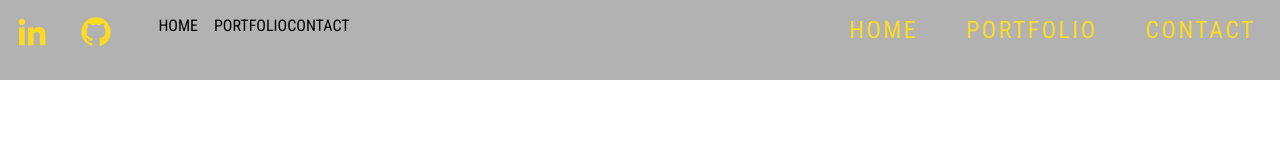
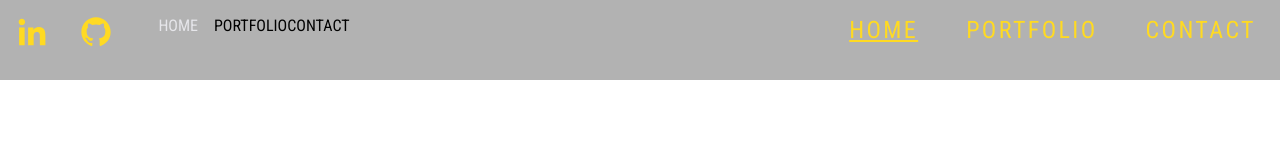
Before and after one commit to RokasGiedrys/astronaut-portfolio, a React (Create React App) app: page / in a window 1280 px wide. Shown: the top 160 px of the page. Built offline with nearby package versions, Linux system fonts and the light colour scheme; the HTML template or start-up script is replaced by a standard one.

Commit message:
router paths updated

```diff
--- a/src/components/mobile-navigation/mobile-navigation.component.jsx
+++ b/src/components/mobile-navigation/mobile-navigation.component.jsx
@@ -4,12 +4,7 @@ import "../mobile-navigation/mobile-navigation.styles.scss";
 
 const MobileNavigation = () => (
   <div className='mobile-navigation'>
-    <NavLink
-      exact
-      to='/portfolio'
-      className='menu-option'
-      activeClassName='selected'
-    >
+    <NavLink exact to='/' className='menu-option' activeClassName='selected'>
       HOME
     </NavLink>
     <NavLink
--- a/src/components/navigation/navigation.component.jsx
+++ b/src/components/navigation/navigation.component.jsx
@@ -4,12 +4,7 @@ import "../navigation/navigation.styles.scss";
 
 const Navigation = () => (
   <div className='options'>
-    <NavLink
-      exact
-      to='/portfolio'
-      className='option'
-      activeClassName='selected'
-    >
+    <NavLink exact to='/' className='option' activeClassName='selected'>
       HOME
     </NavLink>
     <NavLink exact to='/projects' className='option' activeClassName='selected'>
```
